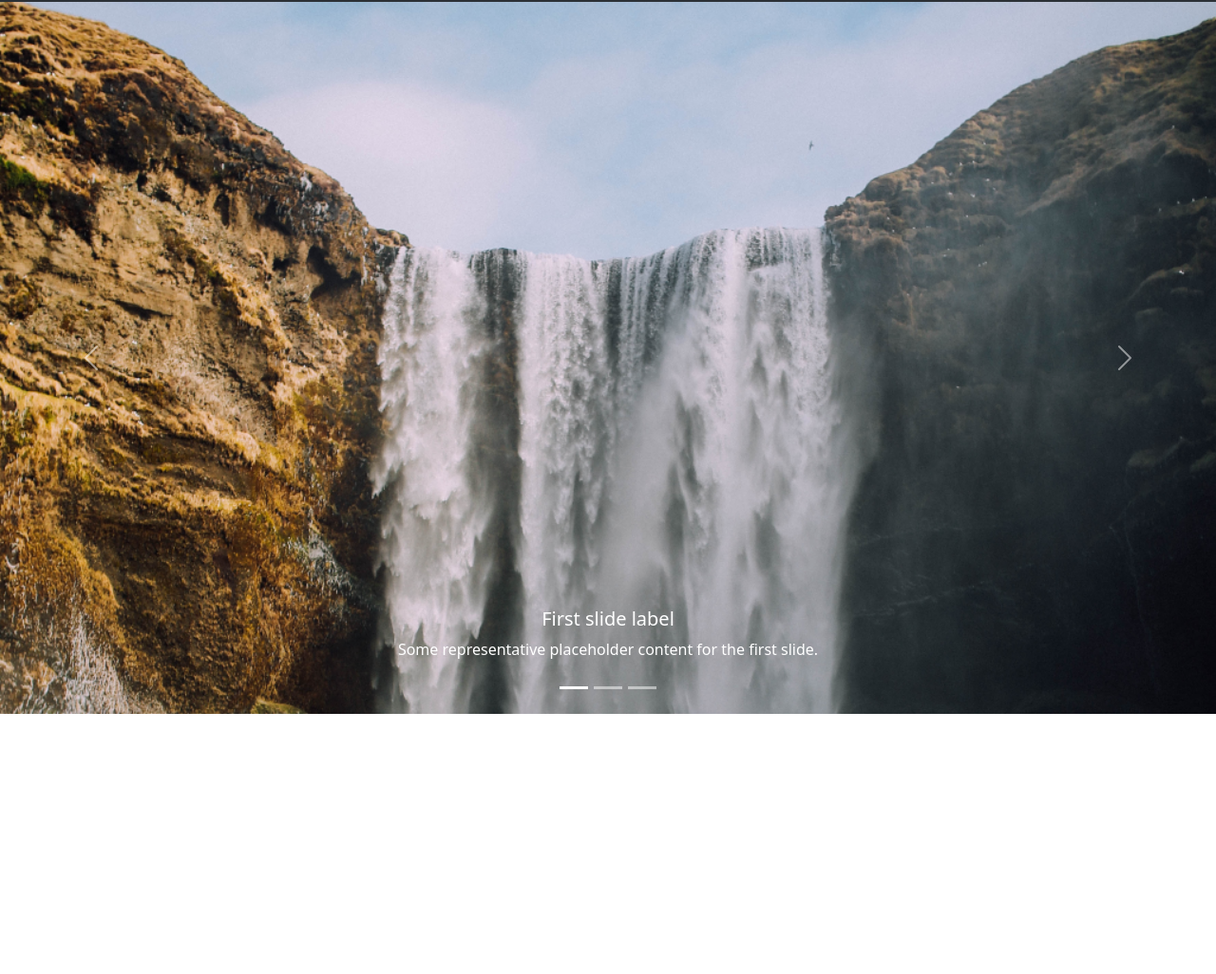
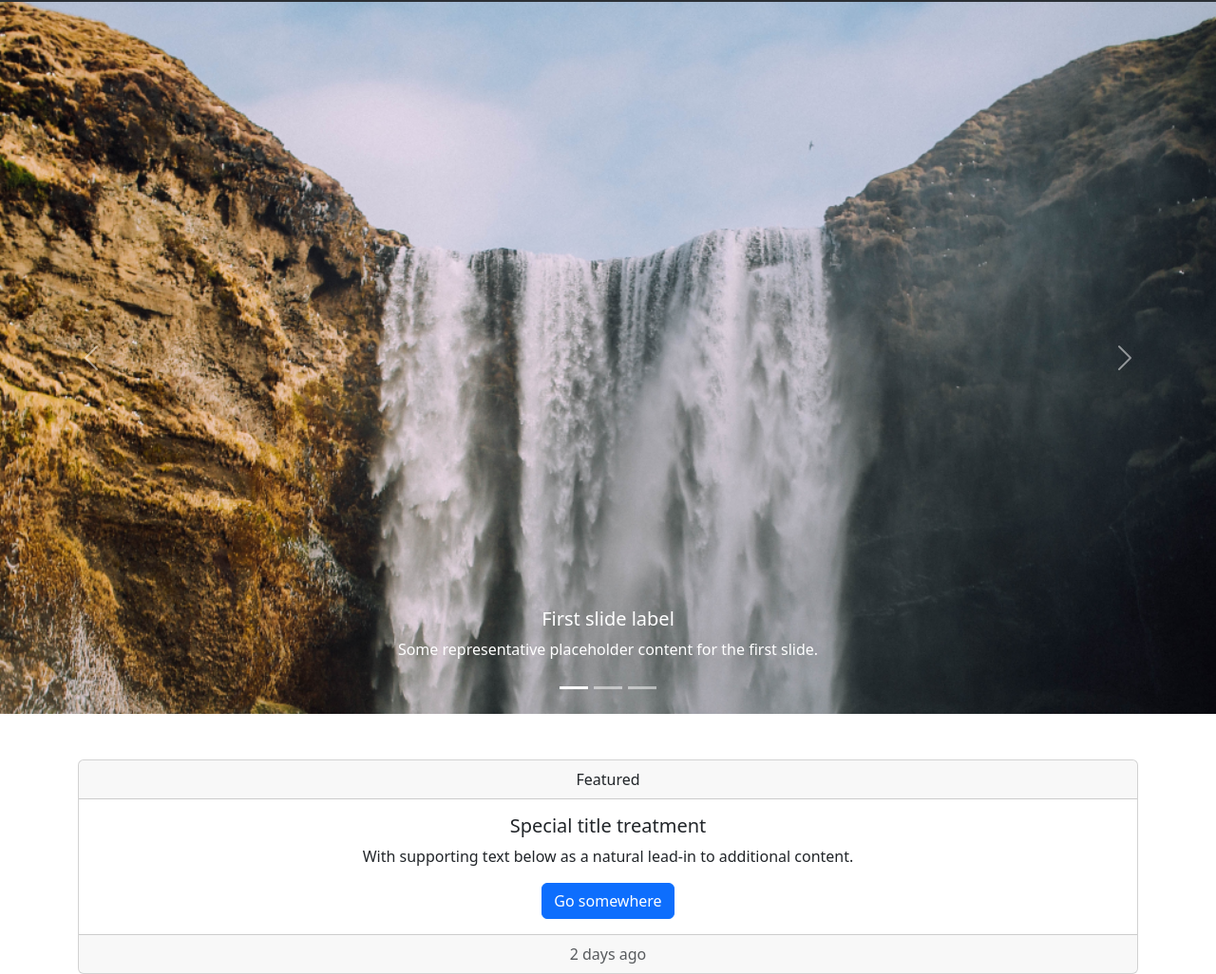
Before and after one commit to seorin0727/webtest, a plain HTML site: page index.html in a window 1280 px wide. Shown: the part 54-1080 px from the top of the page at 95% size. Before the commit the page ends 806 px from the top, so only its background shows below. Drawn offline with nearby package versions, Linux system fonts and the light colour scheme.

Commit message:
내용추가

```diff
--- a/index.html
+++ b/index.html
@@ -81,6 +81,22 @@
           <span class="visually-hidden">Next</span>
         </button>
       </div>
+      <br/><br/>
+      <div class="container">
+        <div class="card text-center">
+            <div class="card-header">
+              Featured
+            </div>
+            <div class="card-body">
+              <h5 class="card-title">Special title treatment</h5>
+              <p class="card-text">With supporting text below as a natural lead-in to additional content.</p>
+              <a href="#" class="btn btn-primary">Go somewhere</a>
+            </div>
+            <div class="card-footer text-muted">
+              2 days ago
+            </div>
+          </div>
+      </div>
     <script src="https://cdn.jsdelivr.net/npm/bootstrap@5.3.0-alpha3/dist/js/bootstrap.bundle.min.js" integrity="sha384-ENjdO4Dr2bkBIFxQpeoTz1HIcje39Wm4jDKdf19U8gI4ddQ3GYNS7NTKfAdVQSZe" crossorigin="anonymous"></script>
     </body>
 </html>
```
